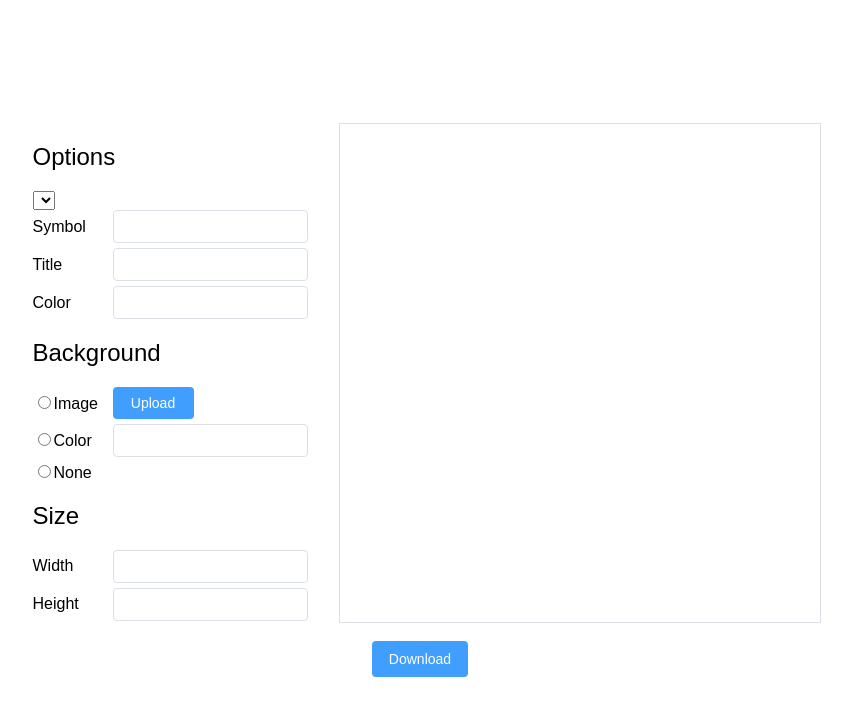
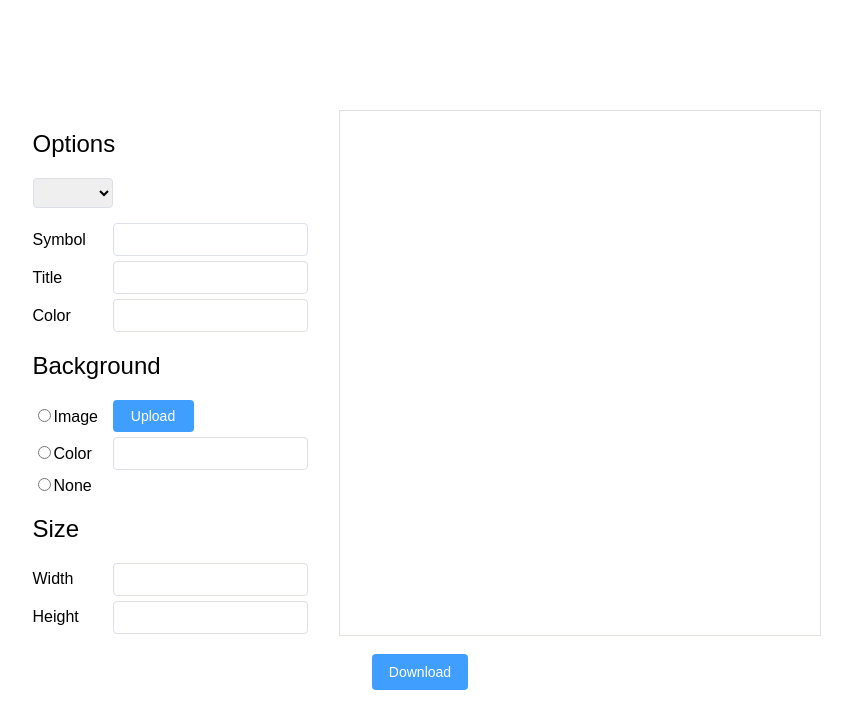
Before and after one commit to lomirus/sekiro-symbols-generator, a React app: page / in a window 1280 px wide. Shown: the top 728 px of the page, without its empty margins (220-1072 px from the left). Built offline with nearby package versions, Linux system fonts and the light colour scheme.

Commit message:
feat: style the select element and prevent labels and spans to be selected

```diff
--- a/src/components/options/Background.tsx
+++ b/src/components/options/Background.tsx
@@ -6,11 +6,14 @@ import Box from '../Box';
 
 const BackgroundOptions = (): ReactElement => (
     <Box title="Background">
-        <div style={{
+        <div css={{
             display: "grid",
             gridTemplateColumns: "80px auto",
             rowGap: "5px",
             alignItems: "center",
+            "&>label": {
+                userSelect: "none",
+            }
         }}>
             <div>
                 <input type="radio" name="background" id="image" />
--- a/src/components/options/Main.tsx
+++ b/src/components/options/Main.tsx
@@ -33,7 +33,14 @@ const MainOptions = (): ReactElement => (
         }}>
             {presets.map(preset => <span key={preset.title}>{preset.symbol}</span>)}
         </div> */}
-        <select>
+        <select css={{
+            outline: "none",
+            height: "30px",
+            width: "80px",
+            border: "1px solid #dcdfe6",
+            marginBottom: "15px",
+            borderRadius: "4px",
+        }}>
             {presets.map(preset => <option key={preset.title}>{preset.color}</option>)}
         </select>
         <div style={{
@@ -41,6 +48,10 @@ const MainOptions = (): ReactElement => (
             gridTemplateColumns: "80px auto",
             rowGap: "5px",
             alignItems: "center",
+        }} css={{
+            "&>span": {
+                "userSelect": "none"
+            }
         }}>
             <span>Symbol</span><TextInput />
             <span>Title</span><TextInput />
--- a/src/components/options/Size.tsx
+++ b/src/components/options/Size.tsx
@@ -5,11 +5,14 @@ import TextInput from '../TextInput';
 
 const SizeOptions = (): ReactElement => (
     <Box title="Size">
-        <div style={{
+        <div css={{
             display: "grid",
             gridTemplateColumns: "80px auto",
             rowGap: "5px",
             alignItems: "center",
+            "&>span": {
+                userSelect: "none",
+            }
         }}>
             <span>Width</span><TextInput />
             <span>Height</span><TextInput />
```
